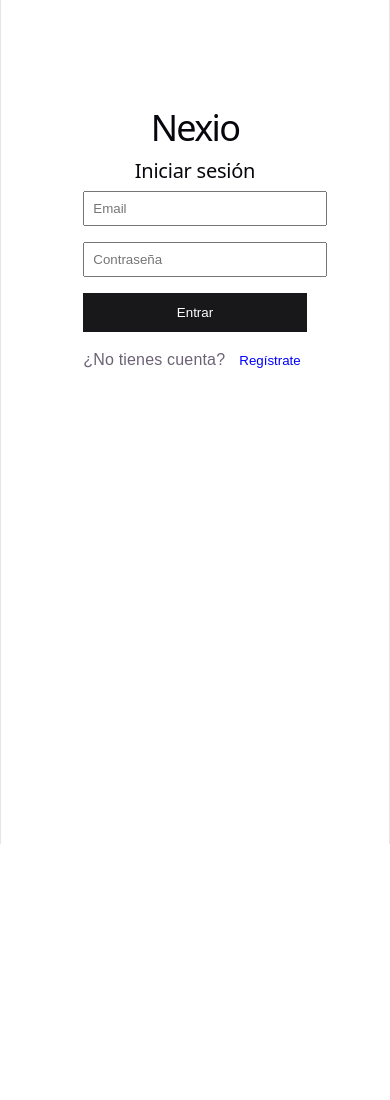
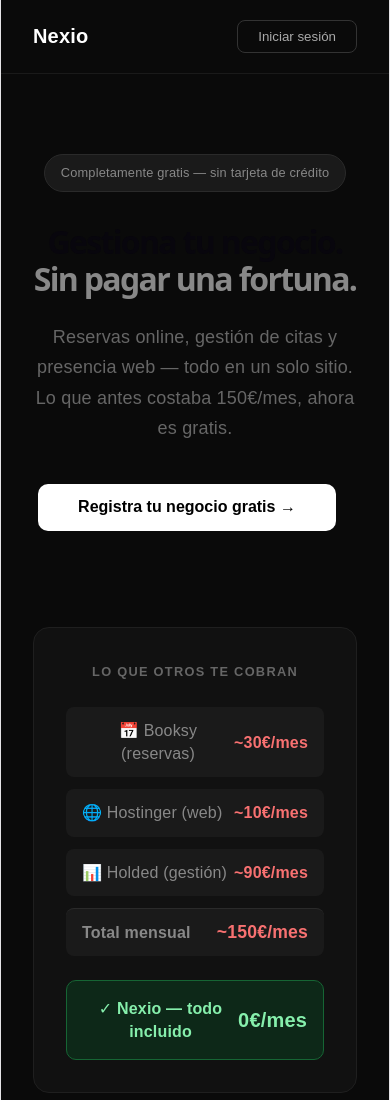
Before and after one commit to kheos-rivero/nexio, a React (Vite) app: page / in a window 390 px wide. Shown: the top 1100 px of the page. Before the commit the page ends 844 px from the top, so only its background shows below. Built offline with nearby package versions, Linux system fonts and the light colour scheme; no server answers.

Commit message:
feat: landing page de Nexio

```diff
--- a/src/App.jsx
+++ b/src/App.jsx
@@ -1,6 +1,7 @@
 import { useEffect, useState } from 'react'
 import { Routes, Route, Navigate } from 'react-router-dom'
 import { supabase } from './lib/supabase'
+import Landing from './pages/Landing'
 import Login from './pages/Login'
 import Onboarding from './pages/Onboarding'
 import Dashboard from './pages/Dashboard'
@@ -43,11 +44,14 @@ function App() {
 
   return (
     <Routes>
-      {/* Ruta pública — sin login */}
+      {/* Rutas públicas — sin login */}
       <Route path="/reservar/:slug" element={<ReservaPublica />} />
+      <Route path="/login" element={user ? <Navigate to="/" /> : <Login onLogin={setUser} />} />
+
+      {/* Landing — solo si no hay sesión */}
+      {!user && <Route path="/" element={<Landing />} />}
 
       {/* Rutas privadas */}
-      {!user && <Route path="*" element={<Login onLogin={setUser} />} />}
       {user && !negocio?.nombre && <Route path="*" element={<Onboarding user={user} onComplete={() => cargarNegocio(user.id)} />} />}
       {user && negocio?.nombre && (
         <>
--- /dev/null
+++ b/src/pages/Landing.jsx
@@ -0,0 +1,115 @@
+import { useNavigate } from 'react-router-dom'
+
+export default function Landing() {
+  const navigate = useNavigate()
+
+  return (
+    <div style={{ minHeight: '100vh', background: '#0a0a0a', color: 'white', fontFamily: 'sans-serif' }}>
+
+      {/* Nav */}
+      <nav style={{ display: 'flex', justifyContent: 'space-between', alignItems: 'center', padding: '1.25rem 2rem', borderBottom: '1px solid #1a1a1a' }}>
+        <span style={{ fontSize: '1.25rem', fontWeight: 700 }}>Nexio</span>
+        <button onClick={() => navigate('/login')} style={{ background: 'none', border: '1px solid #333', color: '#aaa', padding: '0.5rem 1.25rem', borderRadius: '8px', cursor: 'pointer' }}>
+          Iniciar sesión
+        </button>
+      </nav>
+
+      {/* Hero */}
+      <section style={{ textAlign: 'center', padding: '5rem 2rem 4rem', maxWidth: '720px', margin: '0 auto' }}>
+        <div style={{ display: 'inline-block', background: '#1a1a1a', border: '1px solid #2a2a2a', borderRadius: '20px', padding: '0.4rem 1rem', fontSize: '0.8rem', color: '#888', marginBottom: '2rem' }}>
+          Completamente gratis — sin tarjeta de crédito
+        </div>
+        <h1 style={{ fontSize: 'clamp(2rem, 5vw, 3.5rem)', fontWeight: 700, lineHeight: 1.15, margin: '0 0 1.5rem' }}>
+          Gestiona tu negocio.<br />
+          <span style={{ color: '#888' }}>Sin pagar una fortuna.</span>
+        </h1>
+        <p style={{ fontSize: '1.125rem', color: '#666', lineHeight: 1.7, margin: '0 0 2.5rem', maxWidth: '520px', marginLeft: 'auto', marginRight: 'auto' }}>
+          Reservas online, gestión de citas y presencia web — todo en un solo sitio. Lo que antes costaba 150€/mes, ahora es gratis.
+        </p>
+        <button onClick={() => navigate('/login')} style={{
+          background: 'white', color: 'black', border: 'none', padding: '0.9rem 2.5rem',
+          borderRadius: '10px', cursor: 'pointer', fontWeight: 700, fontSize: '1rem',
+          marginRight: '1rem'
+        }}>
+          Registra tu negocio gratis →
+        </button>
+      </section>
+
+      {/* Comparativa de precio */}
+      <section style={{ padding: '2rem', maxWidth: '600px', margin: '0 auto' }}>
+        <div style={{ background: '#111', border: '1px solid #1f1f1f', borderRadius: '16px', padding: '2rem' }}>
+          <h3 style={{ textAlign: 'center', color: '#666', fontSize: '0.8rem', textTransform: 'uppercase', letterSpacing: '0.1em', margin: '0 0 1.5rem' }}>Lo que otros te cobran</h3>
+          <div style={{ display: 'flex', flexDirection: 'column', gap: '0.75rem', marginBottom: '1.5rem' }}>
+            {[
+              { nombre: 'Booksy (reservas)', precio: '~30€/mes', icono: '📅' },
+              { nombre: 'Hostinger (web)', precio: '~10€/mes', icono: '🌐' },
+              { nombre: 'Holded (gestión)', precio: '~90€/mes', icono: '📊' },
+            ].map(item => (
+              <div key={item.nombre} style={{ display: 'flex', justifyContent: 'space-between', alignItems: 'center', padding: '0.75rem 1rem', background: '#1a1a1a', borderRadius: '8px' }}>
+                <span style={{ color: '#888' }}>{item.icono} {item.nombre}</span>
+                <span style={{ color: '#f87171', fontWeight: 600 }}>{item.precio}</span>
+              </div>
+            ))}
+            <div style={{ display: 'flex', justifyContent: 'space-between', alignItems: 'center', padding: '0.75rem 1rem', background: '#1a1a1a', borderRadius: '8px', borderTop: '1px solid #2a2a2a' }}>
+              <span style={{ color: '#888', fontWeight: 600 }}>Total mensual</span>
+              <span style={{ color: '#f87171', fontWeight: 700, fontSize: '1.1rem' }}>~150€/mes</span>
+            </div>
+          </div>
+          <div style={{ display: 'flex', justifyContent: 'space-between', alignItems: 'center', padding: '1rem', background: '#0d2818', border: '1px solid #166534', borderRadius: '10px' }}>
+            <span style={{ color: '#86efac', fontWeight: 600 }}>✓ Nexio — todo incluido</span>
+            <span style={{ color: '#86efac', fontWeight: 700, fontSize: '1.25rem' }}>0€/mes</span>
+          </div>
+        </div>
+      </section>
+
+      {/* Funcionalidades */}
+      <section style={{ padding: '4rem 2rem', maxWidth: '800px', margin: '0 auto' }}>
+        <h2 style={{ textAlign: 'center', fontSize: '1.75rem', fontWeight: 700, margin: '0 0 3rem' }}>Todo lo que necesita tu negocio</h2>
+        <div style={{ display: 'grid', gridTemplateColumns: 'repeat(auto-fit, minmax(220px, 1fr))', gap: '1rem' }}>
+          {[
+            { icono: '📅', titulo: 'Reservas online', desc: 'Tus clientes reservan desde su móvil 24/7, sin llamadas.' },
+            { icono: '📋', titulo: 'Gestión de agenda', desc: 'Ve todas tus citas, confirma, cancela o completa con un click.' },
+            { icono: '✂️', titulo: 'Catálogo de servicios', desc: 'Define tus servicios con duración y precio. Actívalos o desactívalos.' },
+            { icono: '🌐', titulo: 'Página propia', desc: 'URL personalizada para compartir con tus clientes.' },
+          ].map(f => (
+            <div key={f.titulo} style={{ background: '#111', border: '1px solid #1f1f1f', borderRadius: '12px', padding: '1.5rem' }}>
+              <div style={{ fontSize: '1.75rem', marginBottom: '0.75rem' }}>{f.icono}</div>
+              <div style={{ fontWeight: 600, marginBottom: '0.5rem' }}>{f.titulo}</div>
+              <div style={{ color: '#666', fontSize: '0.875rem', lineHeight: 1.6 }}>{f.desc}</div>
+            </div>
+          ))}
+        </div>
+      </section>
+
+      {/* Para quién */}
+      <section style={{ padding: '0 2rem 4rem', maxWidth: '700px', margin: '0 auto', textAlign: 'center' }}>
+        <h2 style={{ fontSize: '1.5rem', fontWeight: 700, margin: '0 0 1rem' }}>Perfecto para tu tipo de negocio</h2>
+        <div style={{ display: 'flex', flexWrap: 'wrap', gap: '0.5rem', justifyContent: 'center' }}>
+          {['Peluquerías', 'Barberías', 'Clínicas estéticas', 'Fisioterapeutas', 'Talleres', 'Restaurantes', 'Cafeterías', 'Tiendas', 'Estudios de tatuaje', 'Psicólogos', 'Entrenadores personales', 'Centros de yoga'].map(tipo => (
+            <span key={tipo} style={{ background: '#1a1a1a', border: '1px solid #2a2a2a', borderRadius: '20px', padding: '0.4rem 1rem', fontSize: '0.875rem', color: '#888' }}>
+              {tipo}
+            </span>
+          ))}
+        </div>
+      </section>
+
+      {/* CTA final */}
+      <section style={{ textAlign: 'center', padding: '4rem 2rem', borderTop: '1px solid #1a1a1a' }}>
+        <h2 style={{ fontSize: '2rem', fontWeight: 700, margin: '0 0 1rem' }}>Empieza hoy. Es gratis.</h2>
+        <p style={{ color: '#666', margin: '0 0 2rem' }}>Sin tarjeta de crédito. Sin letra pequeña. Sin sorpresas.</p>
+        <button onClick={() => navigate('/login')} style={{
+          background: 'white', color: 'black', border: 'none', padding: '0.9rem 2.5rem',
+          borderRadius: '10px', cursor: 'pointer', fontWeight: 700, fontSize: '1rem'
+        }}>
+          Crear cuenta gratis →
+        </button>
+      </section>
+
+      {/* Footer */}
+      <footer style={{ textAlign: 'center', padding: '2rem', borderTop: '1px solid #1a1a1a', color: '#444', fontSize: '0.8rem' }}>
+        Nexio © 2026 — La plataforma gratuita para negocios
+      </footer>
+
+    </div>
+  )
+}
```
